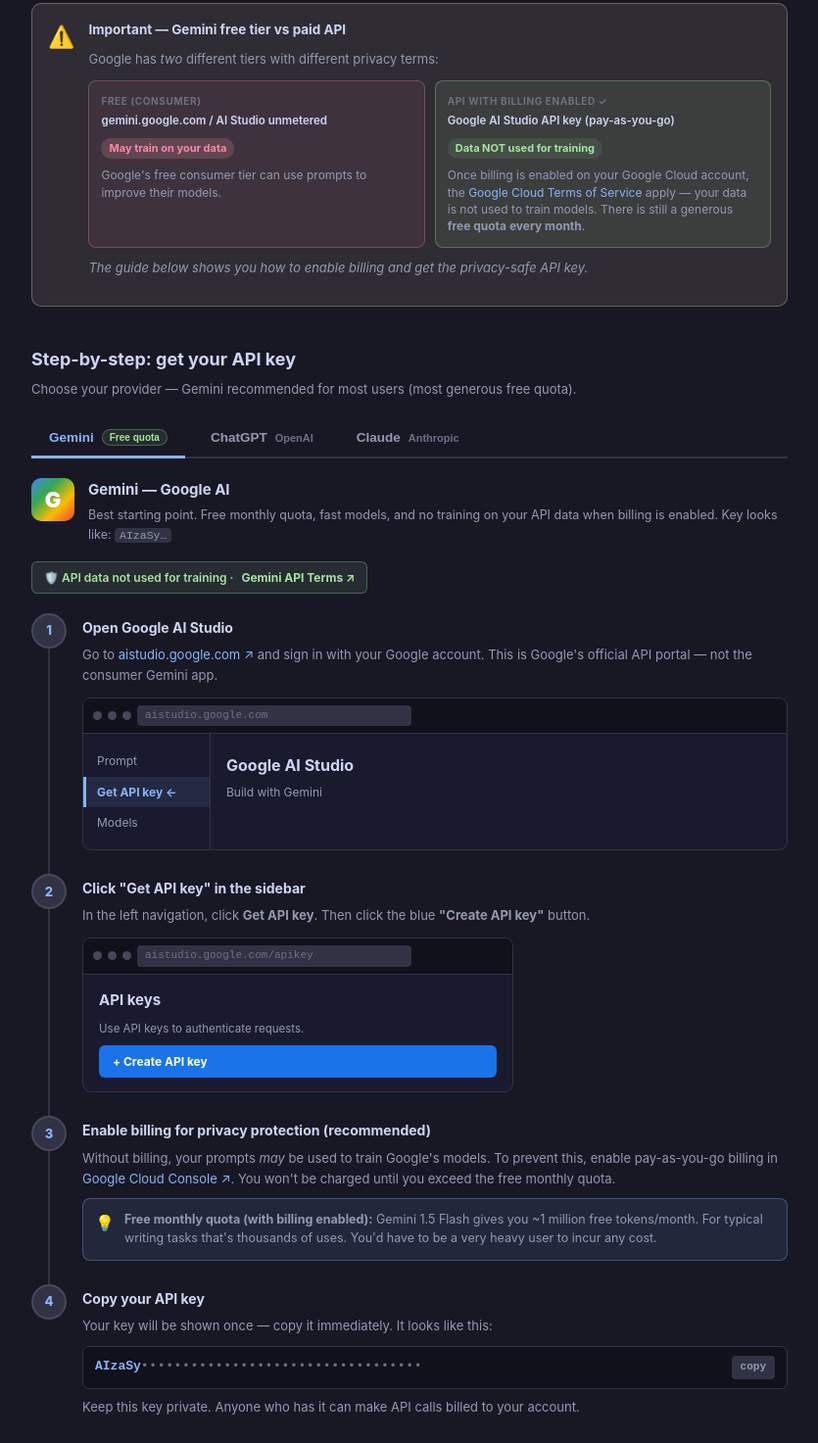
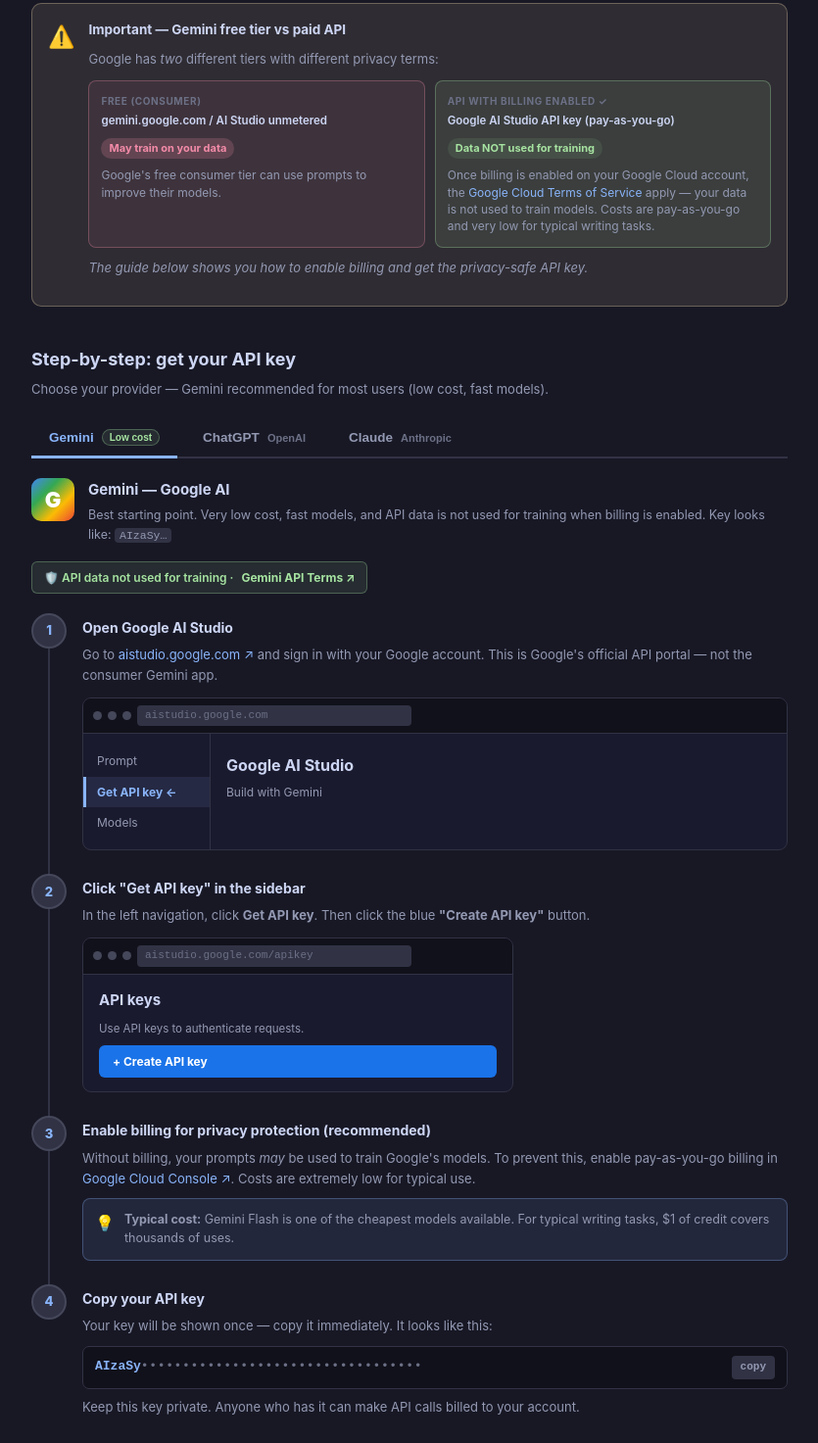
Before and after one commit to northpandalabs/Thought-Tidy, a browser extension: page desktop/renderer/guide.html in a window 1280 px wide. Shown: the part 481-1954 px from the top of the page at 98% size, without its empty margins (222-1057 px from the left). Drawn offline with Linux system fonts and the light colour scheme.

Commit message:
ui: remove free API messaging — only Ollama is free, all cloud providers are pay-per-use

```diff
--- a/desktop/renderer/guide.html
+++ b/desktop/renderer/guide.html
@@ -70,7 +70,7 @@
               <span class="tier-label">API with billing enabled ✓</span>
               <span class="tier-name">Google AI Studio API key (pay-as-you-go)</span>
               <span class="tier-status good">Data NOT used for training</span>
-              <p>Once billing is enabled on your Google Cloud account, the <a href="https://cloud.google.com/terms/service-terms" target="_blank" rel="noopener">Google Cloud Terms of Service</a> apply — your data is not used to train models. There is still a generous <strong>free quota every month</strong>.</p>
+              <p>Once billing is enabled on your Google Cloud account, the <a href="https://cloud.google.com/terms/service-terms" target="_blank" rel="noopener">Google Cloud Terms of Service</a> apply — your data is not used to train models. Costs are pay-as-you-go and very low for typical writing tasks.</p>
             </div>
           </div>
           <p class="callout-note">The guide below shows you how to enable billing and get the privacy-safe API key.</p>
@@ -81,12 +81,12 @@
     <!-- ── Provider Tabs ─────────────────────────────────────────── -->
     <section class="section">
       <h2 class="section-title">Step-by-step: get your API key</h2>
-      <p class="section-sub">Choose your provider — Gemini recommended for most users (most generous free quota).</p>
+      <p class="section-sub">Choose your provider — Gemini recommended for most users (low cost, fast models).</p>
 
       <div class="provider-tabs" role="tablist">
         <button class="ptab active" data-tab="gemini" role="tab" aria-selected="true">
           <span class="ptab-name">Gemini</span>
-          <span class="ptab-badge">Free quota</span>
+          <span class="ptab-badge">Low cost</span>
         </button>
         <button class="ptab" data-tab="openai" role="tab" aria-selected="false">
           <span class="ptab-name">ChatGPT</span>
@@ -105,7 +105,7 @@
           <div class="provider-logo gemini-logo">G</div>
           <div>
             <h3>Gemini — Google AI</h3>
-            <p>Best starting point. Free monthly quota, fast models, and no training on your API data when billing is enabled. Key looks like: <code>AIzaSy…</code></p>
+            <p>Best starting point. Very low cost, fast models, and API data is not used for training when billing is enabled. Key looks like: <code>AIzaSy…</code></p>
           </div>
         </div>
 
@@ -163,11 +163,11 @@
             <div class="step-num">3</div>
             <div class="step-body">
               <h4>Enable billing for privacy protection (recommended)</h4>
-              <p>Without billing, your prompts <em>may</em> be used to train Google's models. To prevent this, enable pay-as-you-go billing in <a href="https://console.cloud.google.com/billing" target="_blank" rel="noopener">Google Cloud Console ↗</a>. You won't be charged until you exceed the free monthly quota.</p>
+              <p>Without billing, your prompts <em>may</em> be used to train Google's models. To prevent this, enable pay-as-you-go billing in <a href="https://console.cloud.google.com/billing" target="_blank" rel="noopener">Google Cloud Console ↗</a>. Costs are extremely low for typical use.</p>
               <div class="info-box">
                 <span>💡</span>
                 <div>
-                  <strong>Free monthly quota (with billing enabled):</strong> Gemini 1.5 Flash gives you ~1 million free tokens/month. For typical writing tasks that's thousands of uses. You'd have to be a very heavy user to incur any cost.
+                  <strong>Typical cost:</strong> Gemini Flash is one of the cheapest models available. For typical writing tasks, $1 of credit covers thousands of uses.
                 </div>
               </div>
             </div>
```
Also changed, not shown: popup/guide.html (+6 -6 lines), popup/popup.html (+3 -3 lines), lib/shared-popup.js.
